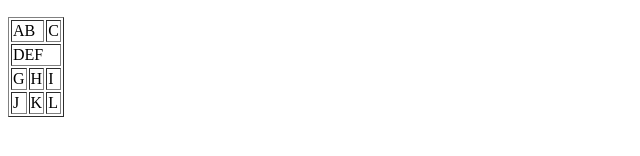
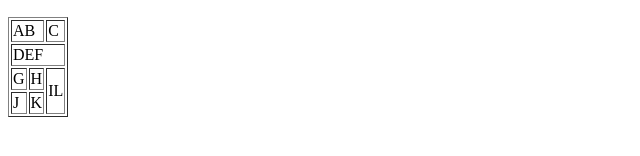
Before and after one commit to ufjf-dcc202/ufjf-dcc202-2025-1-a-atv04-AR-Borba, a plain HTML site: page tabelas.html in a window 1280 px wide. Shown: the part 242-398 px from the top of the page, 0-640 px from the left. Drawn offline with Linux system fonts and the light colour scheme.

Commit message:
edita tabelas

```diff
--- a/tabelas.html
+++ b/tabelas.html
@@ -54,12 +54,11 @@
             <tr>
                 <td>G</td>
                 <td>H</td>
-                <td>I</td>
+                <td rowspan="2">IL</td>
             </tr>
             <tr>
                 <td>J</td>
                 <td>K</td>
-                <td>L</td>
             </tr>
         </tbody>
     </table>
```
